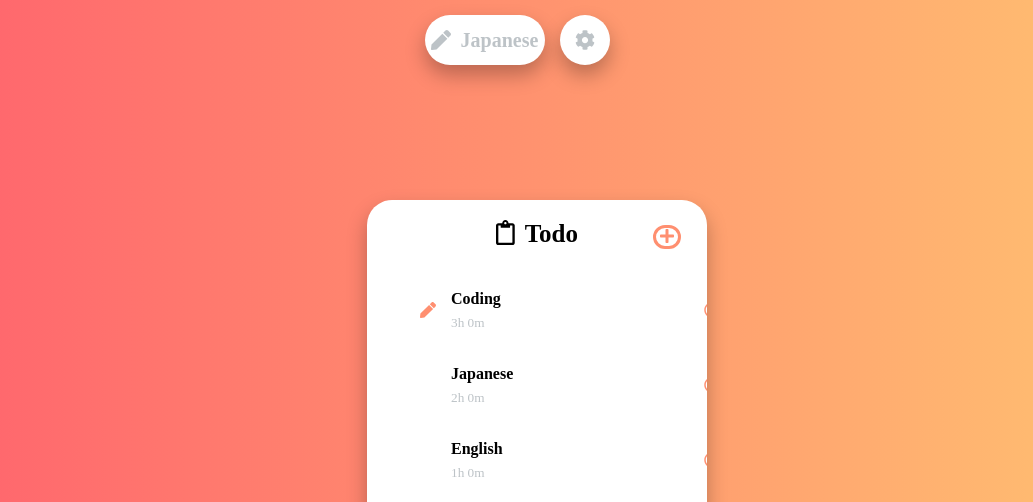
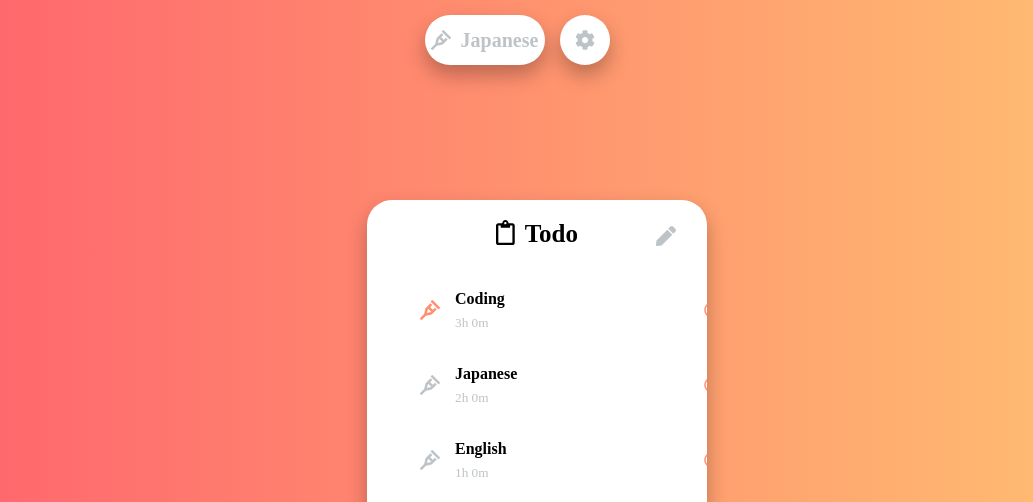
Before and after one commit to Kwon770/focus-timer, a React (Create React App) app: page / in a window 1280 px wide. Shown: the top 502 px of the page, without its empty margins (123-1156 px from the left). Built offline with nearby package versions, Linux system fonts and the light colour scheme; what typography would draw is missing.

Commit message:
feat: Add Editmode

```diff
--- a/src/components/ToDos/ToDosButton.js
+++ b/src/components/ToDos/ToDosButton.js
@@ -1,12 +1,12 @@
 import React from "react";
 import styled from "styled-components";
 import { FontAwesomeIcon } from "@fortawesome/react-fontawesome";
-import { faPen } from "@fortawesome/free-solid-svg-icons";
+import { faCrutch } from "@fortawesome/free-solid-svg-icons";
 
 export default function ToDosButton(props) {
   return (
     <Button onClick={props.toggleToDo}>
-      <FontAwesomeIcon icon={faPen} style={{ marginRight: 10 }} />
+      <FontAwesomeIcon icon={faCrutch} style={{ marginRight: 10 }} />
       {props.curDo}
     </Button>
   );
--- a/src/components/ToDos/ToDosPanel.js
+++ b/src/components/ToDos/ToDosPanel.js
@@ -1,7 +1,7 @@
 import React from "react";
 import styled from "styled-components";
 import { FontAwesomeIcon } from "@fortawesome/react-fontawesome";
-import { faPen, faPlus } from "@fortawesome/free-solid-svg-icons";
+import { faPen, faCrutch } from "@fortawesome/free-solid-svg-icons";
 import {
   faClipboard,
   faCircle,
@@ -9,7 +9,7 @@ import {
 } from "@fortawesome/free-regular-svg-icons";
 
 export default function ToDosPanel(props) {
-  const { toDos } = props;
+  const { isEdit, toDos, toggleEditMode, addTodo, setCurDo } = props;
   const ConvertToTimeFormat = (time) => {
     const hour = time / 60;
     const min = time % 60;
@@ -21,15 +21,26 @@ export default function ToDosPanel(props) {
         <FontAwesomeIcon icon={faClipboard} style={{ marginRight: 10 }} />
         Todo
       </Title_Container>
-      <Plus_Button>
-        <FontAwesomeIcon icon={faPlus} />
-      </Plus_Button>
+      <Edit_Button isEdit={isEdit} onClick={toggleEditMode}>
+        <FontAwesomeIcon icon={faPen} />
+      </Edit_Button>
       <List_Conatiner>
-        {toDos.map((toDo) => (
+        {toDos.map((toDo) => {
+          if (toDo.isButton) {
+            return (
+              <List_Element>
+                <Element_Container>asd</Element_Container>
+              </List_Element>
+            );
+          } else {
+            return (
               <List_Element>
                 <Element_Container>
                   <Progress_Icon isSelected={toDo.isSelected}>
-                <FontAwesomeIcon icon={faPen} style={{ marginRight: 15 }} />
+                    <FontAwesomeIcon
+                      icon={faCrutch}
+                      style={{ marginRight: 15, fontSize: 20 }}
+                    />
                   </Progress_Icon>
                   <Information_Container>
                     <ToDo_Title>{toDo.name}</ToDo_Title>
@@ -44,7 +55,9 @@ export default function ToDosPanel(props) {
                   )}
                 </Progress_Button>
               </List_Element>
-        ))}
+            );
+          }
+        })}
       </List_Conatiner>
     </Panel>
   );
@@ -74,8 +87,8 @@ const Progress_Button = styled.div`
 const Information_Container = styled.div``;
 
 const Progress_Icon = styled.div`
-  color: ${(props) => props.theme.hlColor};
-  opacity: ${(props) => (!props.isSelected ? "0" : "")};
+  color: ${(props) =>
+    props.isSelected ? props.theme.hlColor : props.theme.disColor};
 `;
 
 const List_Element = styled.li`
@@ -108,16 +121,15 @@ const Title_Container = styled.div`
   /* color: */
 `;
 
-const Plus_Button = styled.div`
-  color: ${(props) => props.theme.hlColor};
+const Edit_Button = styled.div`
+  color: ${(props) =>
+    props.isEdit ? props.theme.hlColor : props.theme.disColor};
   position: absolute;
   top: 25px;
-  right: 26px;
+  right: 27px;
   padding: 0px 4px;
-  border-style: solid;
-  border-color: ${(props) => props.theme.hlColor};
-  border-width: 3px;
-  border-radius: 15px;
+  font-size: 20px;
+  background-color: ${(props) => props.theme.panelBgColor};
 `;
 
 const Panel = styled.div`
--- a/src/components/ToDos/index.js
+++ b/src/components/ToDos/index.js
@@ -1,36 +1,69 @@
 import React from "react";
 import Panel from "./ToDosPanel";
+import { ThemeConsumer } from "styled-components";
 
 export default class ToDosPresenter extends React.Component {
   state = {
     toDos: [
       {
+        isButton: false,
         isSelected: true,
         name: "Coding",
         time: 180,
         isDone: true,
       },
       {
+        isButton: false,
         isSelected: false,
         name: "Japanese",
         time: 120,
         isDone: true,
       },
       {
+        isButton: false,
         isSelected: false,
         name: "English",
         time: 60,
         isDone: false,
       },
     ],
+    isEdit: false,
   };
-  addToDo = () => {};
+  addToDo = (name) => {
+    const newToDos = [];
+    this.state.toDos.map((toDo) => newToDos.push(toDo));
+    newToDos.push({
+      isButton: false,
+      isSelected: false,
+      name: name,
+      time: 0,
+      isDone: false,
+    });
+    this.setState({ toDos: newToDos });
+  };
+  toggleEditMode = () => {
+    let newToDos = [];
+    if (this.state.isEdit) {
+      this.state.toDos.map((toDo) => newToDos.push(toDo));
+      newToDos.splice(0, 1);
+    } else {
+      newToDos.push({
+        isButton: true,
+        isSelected: false,
+        name: "",
+        time: 0,
+        isDone: false,
+      });
+      this.state.toDos.map((toDo) => newToDos.push(toDo));
+    }
+    this.setState({ toDos: newToDos, isEdit: !this.state.isEdit });
+  };
   render() {
     return (
       <Panel
-        toDos={this.state.toDos}
-        setCurDo={this.props.setCurDo}
-        addTodo={this.addToDo}
+        {...this.state}
+        toggleEditMode={this.toggleEditMode}
+        arrToDo={this.addToDo}
       />
     );
   }
```
Lines whose indentation alone changed are shown as unchanged.
